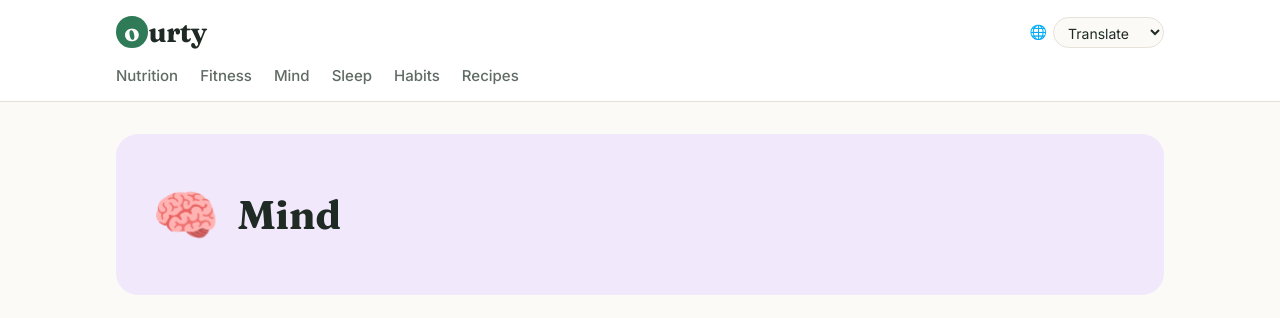
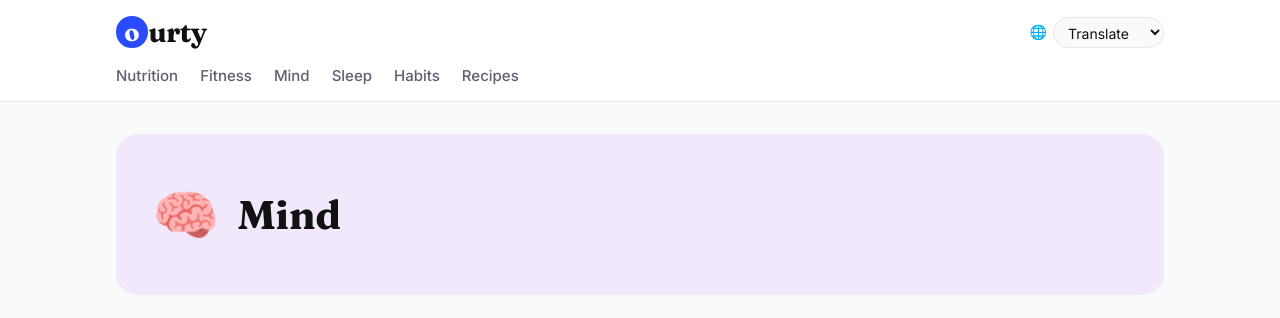
Before and after one commit to Ourtyy/Ourty, a plain HTML site: page docs/category/mind/index.html in a window 1280 px wide. Shown: the top 318 px of the page. Drawn offline with Linux system fonts and the light colour scheme.

Commit message:
Site colours: logo blue, yellow, black and white
Co-Authored-By: Claude Opus 5.5 <noreply@anthropic.com>

```diff
--- a/docs/style.css
+++ b/docs/style.css
@@ -1,19 +1,19 @@
 :root {
-  --bg: #fbfaf7;
+  --bg: #fafafa;
   --surface: #ffffff;
-  --ink: #1f2a24;
-  --muted: #5f6b64;
-  --line: #e6e2d9;
-  --brand: #2f7a57;
+  --ink: #111111;
+  --muted: #5d6070;
+  --line: #e6e6ec;
+  --brand: #2B4BFF;
   --brand-ink: #ffffff;
-  --accent: #f2b84b;
+  --accent: #FFE03D;
   --serif: "Fraunces", Georgia, serif;
   --sans: "Inter", system-ui, -apple-system, sans-serif;
 }
 @media (prefers-color-scheme: dark) {
   :root {
-    --bg: #141917; --surface: #1b211e; --ink: #e9eee9; --muted: #a2ada6;
-    --line: #2c3430; --brand: #5cc08f; --brand-ink: #0f1a14;
+    --bg: #0e0e11; --surface: #18181d; --ink: #f2f2f5; --muted: #a5a7b3;
+    --line: #2a2a32; --brand: #7B8FFF; --brand-ink: #0e0e11;
   }
   .card-art, .cat-head { filter: brightness(.82) saturate(.9); }
 }
@@ -72,7 +72,7 @@ a:hover { text-decoration: underline; }
 }
 
 /* category */
-.cat-head { margin: 32px 0 0; border-radius: 22px; padding: 36px; display: flex; align-items: center; gap: 18px; color: #1f2a24; }
+.cat-head { margin: 32px 0 0; border-radius: 22px; padding: 36px; display: flex; align-items: center; gap: 18px; color: #111111; }
 .cat-head span { font-size: 54px; }
 .cat-head h1 { font: 700 40px var(--serif); margin: 0; }
 .empty { color: var(--muted); }
--- a/static/style.css
+++ b/static/style.css
@@ -1,19 +1,19 @@
 :root {
-  --bg: #fbfaf7;
+  --bg: #fafafa;
   --surface: #ffffff;
-  --ink: #1f2a24;
-  --muted: #5f6b64;
-  --line: #e6e2d9;
-  --brand: #2f7a57;
+  --ink: #111111;
+  --muted: #5d6070;
+  --line: #e6e6ec;
+  --brand: #2B4BFF;
   --brand-ink: #ffffff;
-  --accent: #f2b84b;
+  --accent: #FFE03D;
   --serif: "Fraunces", Georgia, serif;
   --sans: "Inter", system-ui, -apple-system, sans-serif;
 }
 @media (prefers-color-scheme: dark) {
   :root {
-    --bg: #141917; --surface: #1b211e; --ink: #e9eee9; --muted: #a2ada6;
-    --line: #2c3430; --brand: #5cc08f; --brand-ink: #0f1a14;
+    --bg: #0e0e11; --surface: #18181d; --ink: #f2f2f5; --muted: #a5a7b3;
+    --line: #2a2a32; --brand: #7B8FFF; --brand-ink: #0e0e11;
   }
   .card-art, .cat-head { filter: brightness(.82) saturate(.9); }
 }
@@ -72,7 +72,7 @@ a:hover { text-decoration: underline; }
 }
 
 /* category */
-.cat-head { margin: 32px 0 0; border-radius: 22px; padding: 36px; display: flex; align-items: center; gap: 18px; color: #1f2a24; }
+.cat-head { margin: 32px 0 0; border-radius: 22px; padding: 36px; display: flex; align-items: center; gap: 18px; color: #111111; }
 .cat-head span { font-size: 54px; }
 .cat-head h1 { font: 700 40px var(--serif); margin: 0; }
 .empty { color: var(--muted); }
```
